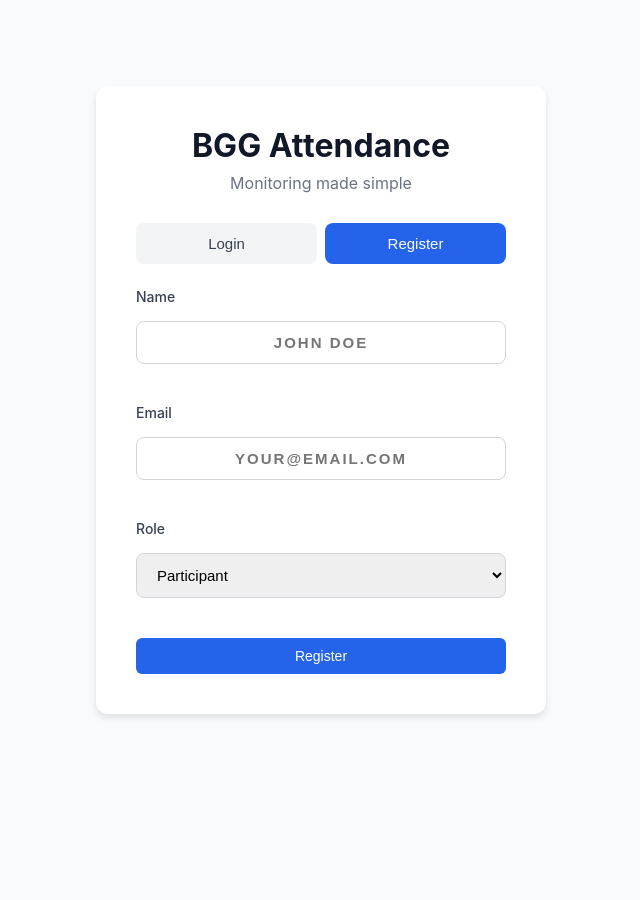
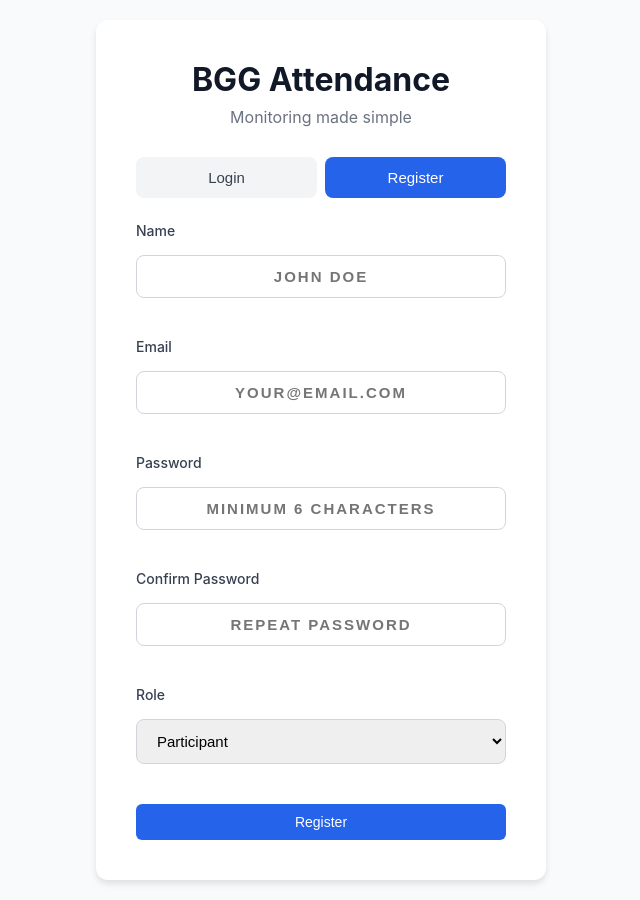
Before and after one commit to gavrilaalexandru/BGG-monitorizarea-prezentei, a React app in the folder frontend/: page / in a window 1280 px wide. Both pictures are taken after a click on the button "Register". Shown: the whole page, without its empty margins (319-959 px from the left). Before the commit the page ends 800 px from the top, so only its background shows below. Built offline with nearby package versions, Linux system fonts and the light colour scheme; the HTML template or start-up script is replaced by a standard one.

Commit message:
built the frontend for the login

```diff
--- a/frontend/src/pages/AuthPage.jsx
+++ b/frontend/src/pages/AuthPage.jsx
@@ -16,27 +16,49 @@ function AuthPage() {
 
   const [showLogin, setShowLogin] = useState(true);
   const [loginEmail, setLoginEmail] = useState("");
+  const [loginPassword, setLoginPassword] = useState("");
   const [registerData, setRegisterData] = useState({
     name: "",
     email: "",
+    password: "",
+    confirmPassword: "",
     role: "PARTICIPANT",
   });
 
   const handleLogin = async (e) => {
     e.preventDefault();
+
     try {
-      const user = await loginUser(loginEmail);
+      const user = await loginUser(loginEmail, loginPassword);
       dispatch(loginSuccess(user));
       navigate("/dashboard");
     } catch (err) {
-      dispatch(setError(err.message));
+      dispatch(setError(err.response?.data?.error || "Login failed"));
     }
   };
 
+  // Handle Register
   const handleRegister = async (e) => {
     e.preventDefault();
+
+    // Validare parolă
+    if (registerData.password.length < 6) {
+      dispatch(setError("Password must be at least 6 characters"));
+      return;
+    }
+
+    if (registerData.password !== registerData.confirmPassword) {
+      dispatch(setError("Passwords do not match"));
+      return;
+    }
+
     try {
-      const user = await registerUser(registerData);
+      const user = await registerUser({
+        name: registerData.name,
+        email: registerData.email,
+        password: registerData.password,
+        role: registerData.role,
+      });
       dispatch(registerSuccess(user));
       navigate("/dashboard");
     } catch (err) {
@@ -82,6 +104,17 @@ function AuthPage() {
               />
             </div>
 
+            <div className="form-group">
+              <label>Password</label>
+              <input
+                type="password"
+                value={loginPassword}
+                onChange={(e) => setLoginPassword(e.target.value)}
+                placeholder="••••••••"
+                required
+              />
+            </div>
+
             <button type="submit" className="submit-btn">
               Login
             </button>
@@ -115,6 +148,36 @@ function AuthPage() {
             </div>
 
             <div className="form-group">
+              <label>Password</label>
+              <input
+                type="password"
+                value={registerData.password}
+                onChange={(e) =>
+                  setRegisterData({ ...registerData, password: e.target.value })
+                }
+                placeholder="Minimum 6 characters"
+                required
+                minLength={6}
+              />
+            </div>
+
+            <div className="form-group">
+              <label>Confirm Password</label>
+              <input
+                type="password"
+                value={registerData.confirmPassword}
+                onChange={(e) =>
+                  setRegisterData({
+                    ...registerData,
+                    confirmPassword: e.target.value,
+                  })
+                }
+                placeholder="Repeat password"
+                required
+              />
+            </div>
+
+            <div className="form-group">
               <label>Role</label>
               <select
                 value={registerData.role}
--- a/frontend/src/services/auth.js
+++ b/frontend/src/services/auth.js
@@ -1,19 +1,13 @@
 import api from "./api";
 
 export const registerUser = async (userData) => {
-  const response = await api.post("/users", userData);
+  const response = await api.post("/auth/register", userData);
   return response.data;
 };
 
-export const loginUser = async (email) => {
-  const response = await api.get("/users");
-  const user = response.data.find((u) => u.email === email);
-
-  if (!user) {
-    throw new Error("Email not found. Please register first.");
-  }
-
-  return user;
+export const loginUser = async (email, password) => {
+  const response = await api.post("/auth/login", { email, password });
+  return response.data;
 };
 
 export const getAllUsers = async () => {
```
